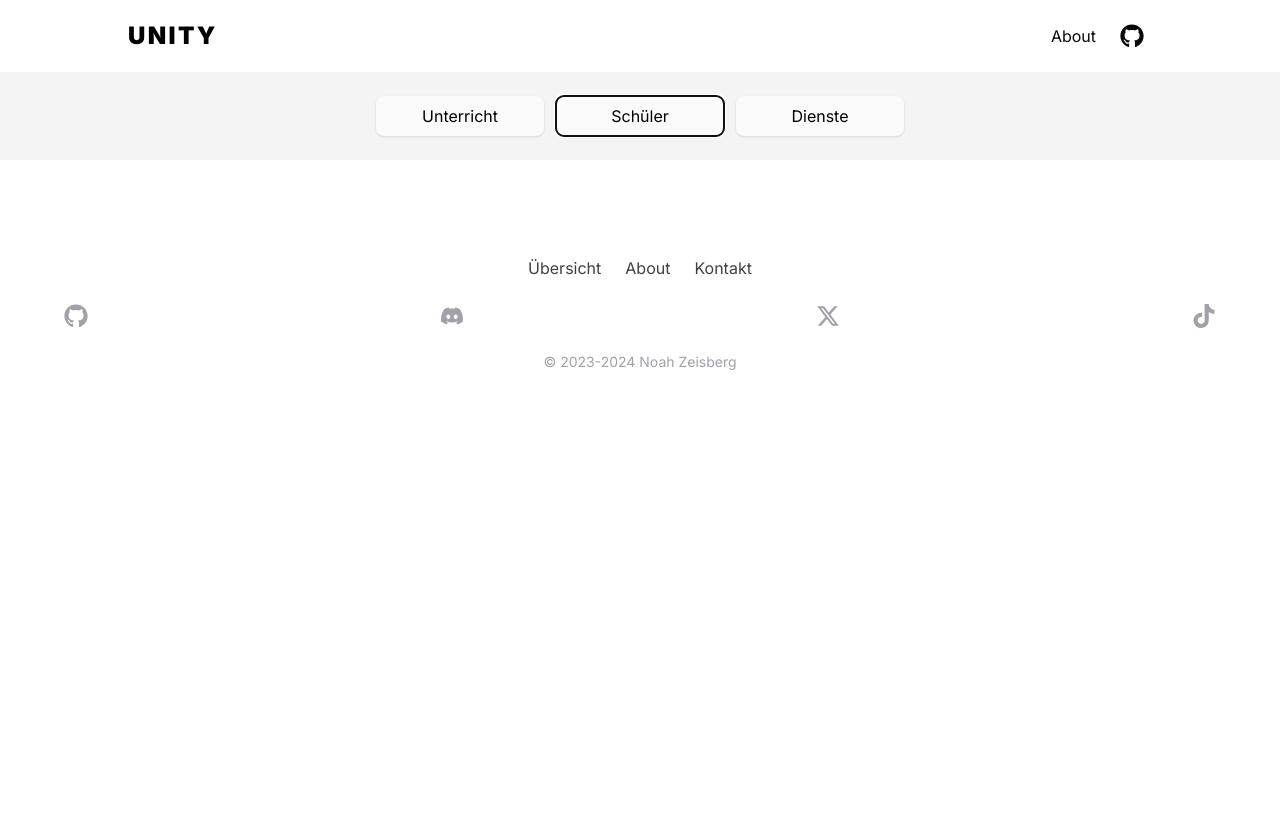
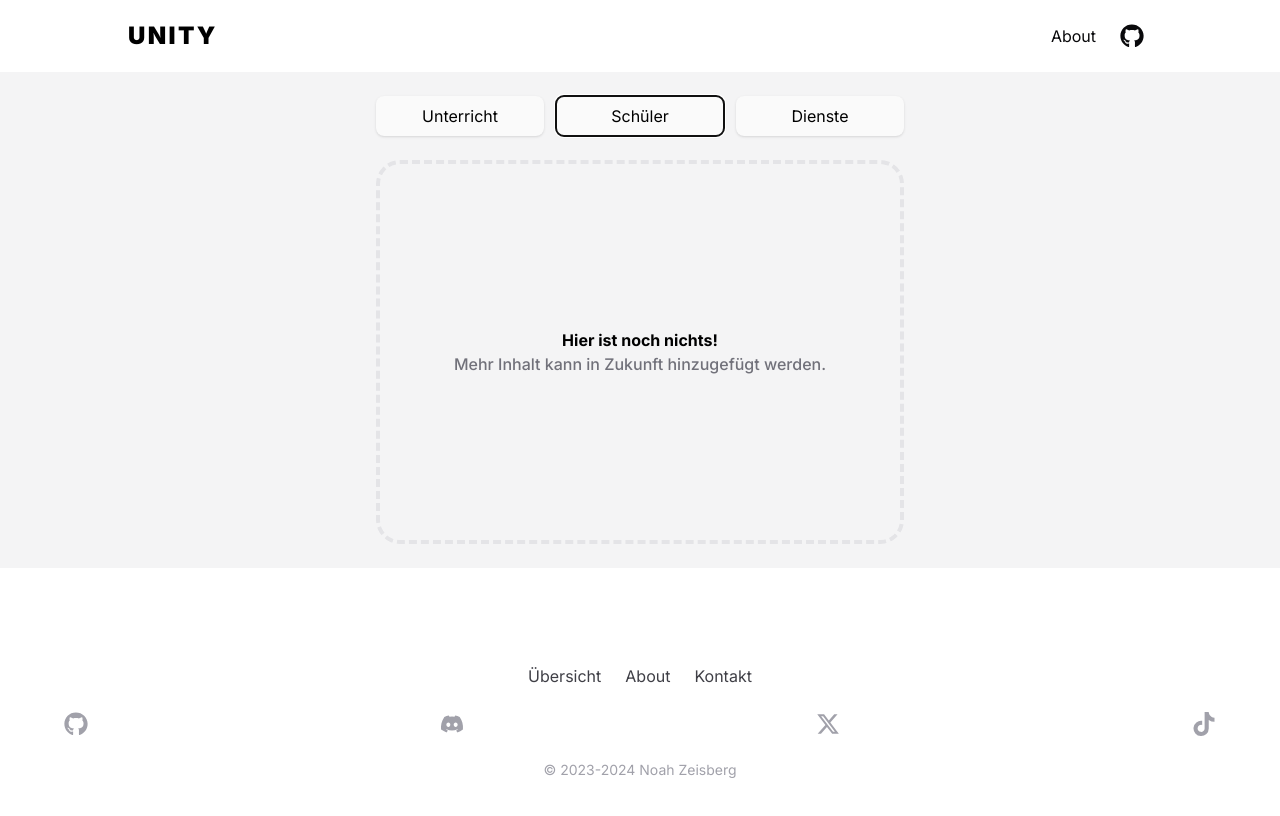
Before and after one commit to noahzeisberg/eternity, a Nuxt app: page / in a window 1280 px wide. Both pictures are taken after a click on the tab "Schüler". Shown: the top 816 px of the page. Built offline with nearby package versions, Linux system fonts and the light colour scheme.

Commit message:
feat: add placeholder to several pages.

```diff
--- /dev/null
+++ b/components/dashboard/page/homework.vue
@@ -0,0 +1,3 @@
+<template>
+  <Placeholder></Placeholder>
+</template>
--- a/components/dashboard/page/students.vue
+++ b/components/dashboard/page/students.vue
@@ -1 +1,3 @@
-<template></template>
+<template>
+  <Placeholder></Placeholder>
+</template>
--- /dev/null
+++ b/components/placeholder.vue
@@ -0,0 +1,6 @@
+<template>
+  <div class="flex flex-col justify-center items-center text-center h-96 w-full border-4 border-dashed border-zinc-200 rounded-3xl mb-6 p-12">
+    <h1 class="font-bold">Hier ist noch nichts!</h1>
+    <span class="text-zinc-500 font-medium">Mehr Inhalt kann in Zukunft hinzugefügt werden.</span>
+  </div>
+</template>
```
